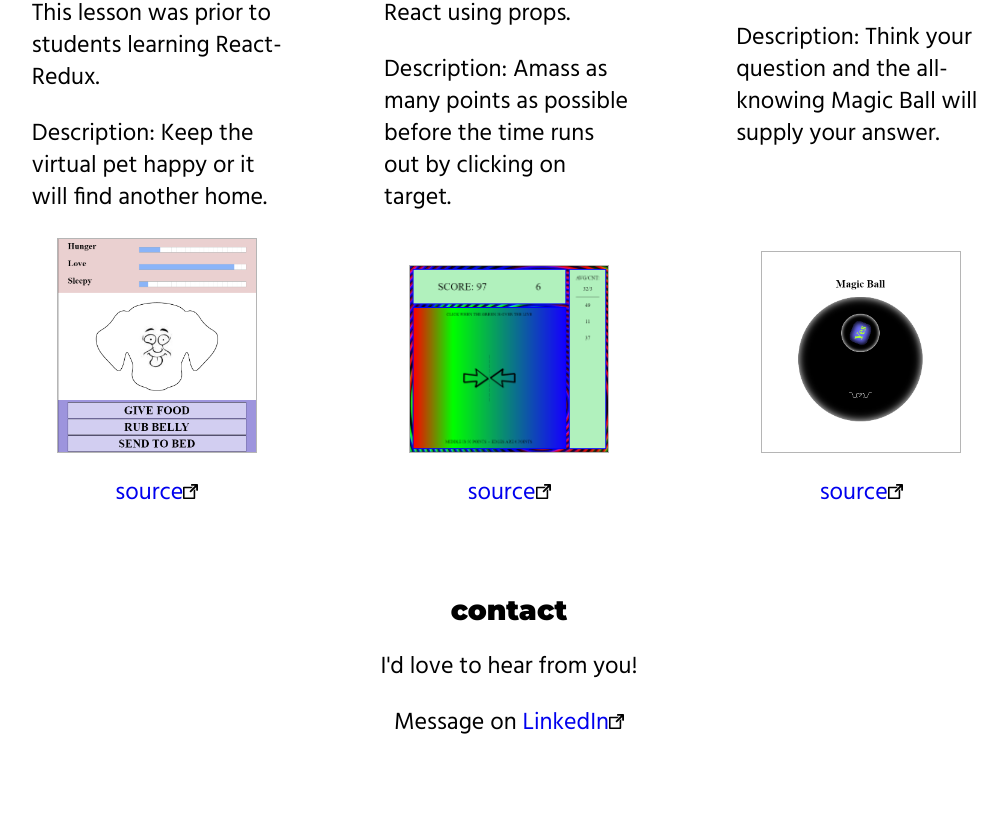
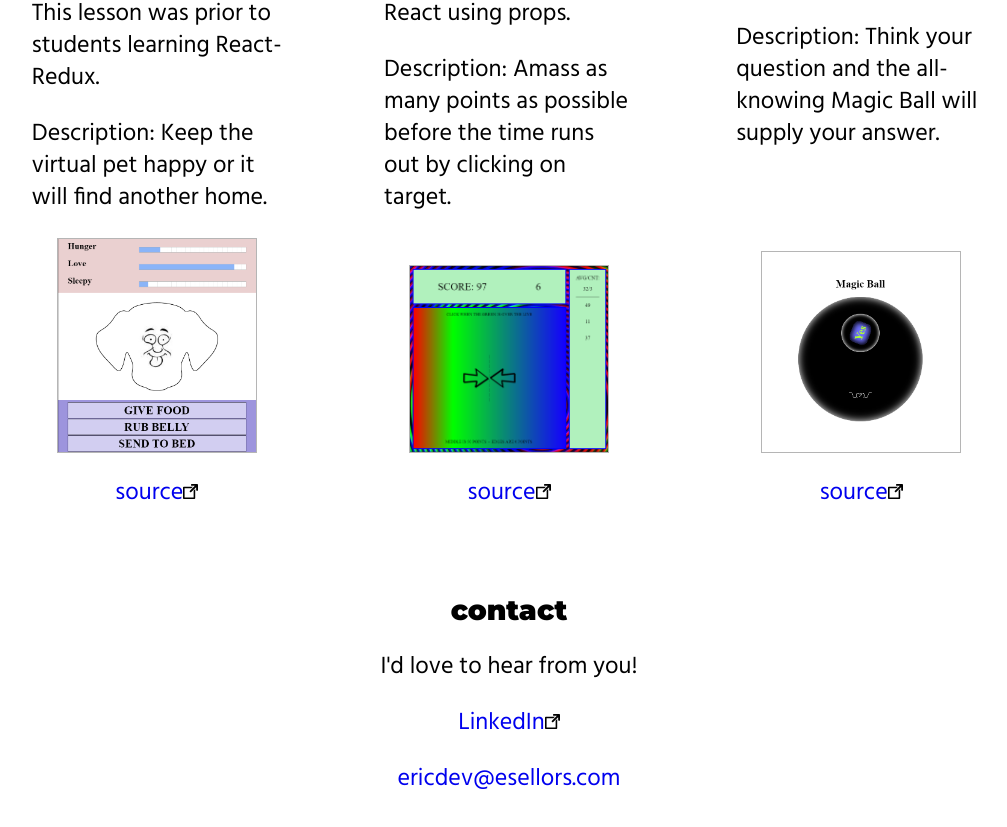
Before and after one commit to esellors/portfolio, a React (Create React App) app: page / in a window 1280 px wide. Shown: the part 3736-4563 px from the top of the page, without its empty margins (131-1138 px from the left). Before the commit the page ends 4511 px from the top, so only its background shows below. Built offline with nearby package versions, Linux system fonts and the light colour scheme.

Commit message:
added email to contact

```diff
--- a/src/components/Contact/Contact.js
+++ b/src/components/Contact/Contact.js
@@ -5,7 +5,12 @@
         <section id='contact' className='contact_section sections'>
             <h2 className='section_titles'>contact</h2>
             <p>I'd love to hear from you!</p>
-    <p>Message on <a href='https://www.linkedin.com/in/esellors/' target='_blank' rel='noopener noreferrer'>LinkedIn</a></p>
+            <p>
+                <a href='https://www.linkedin.com/in/esellors/' target='_blank' rel='noopener noreferrer'>LinkedIn</a>
+            </p>
+            <p>
+                <a href='mailto:ericdev@esellors.com'>ericdev&#64;esellors.com</a>
+            </p>
         </section>
     );
 }
```
